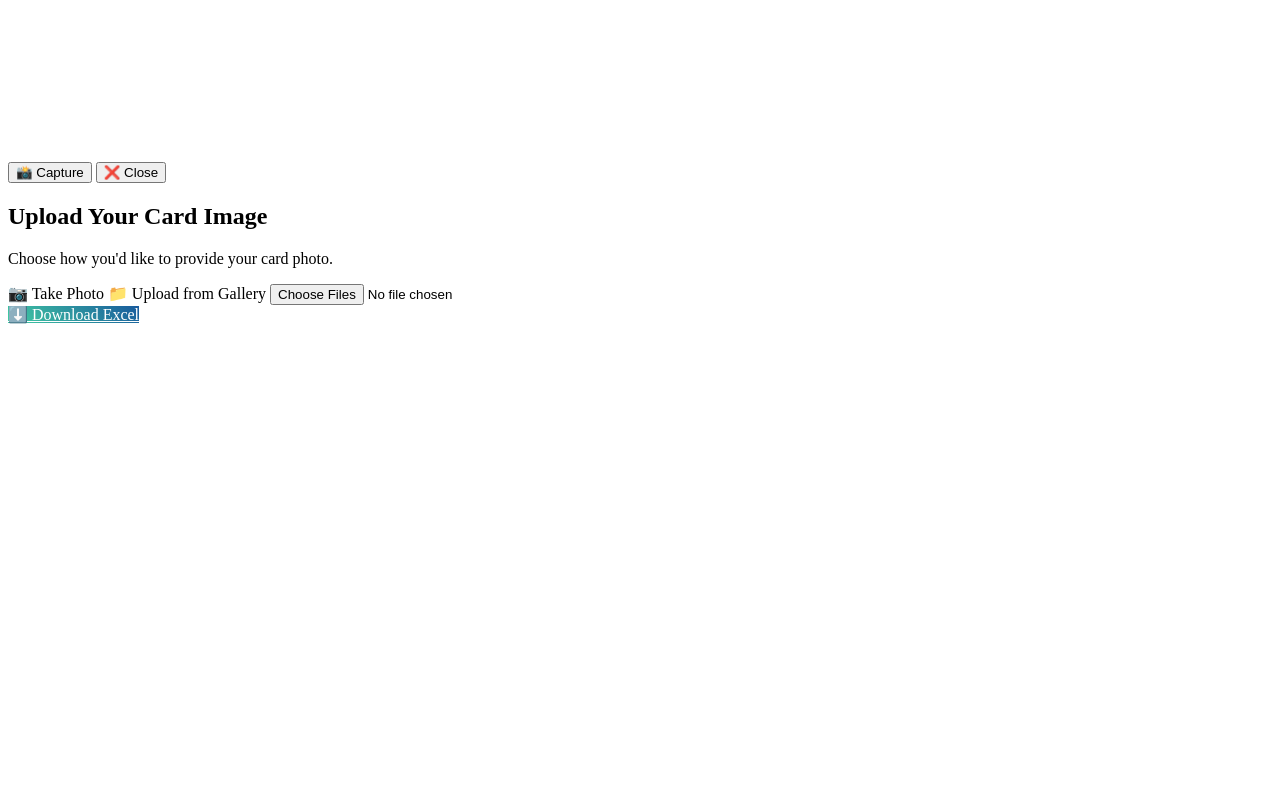
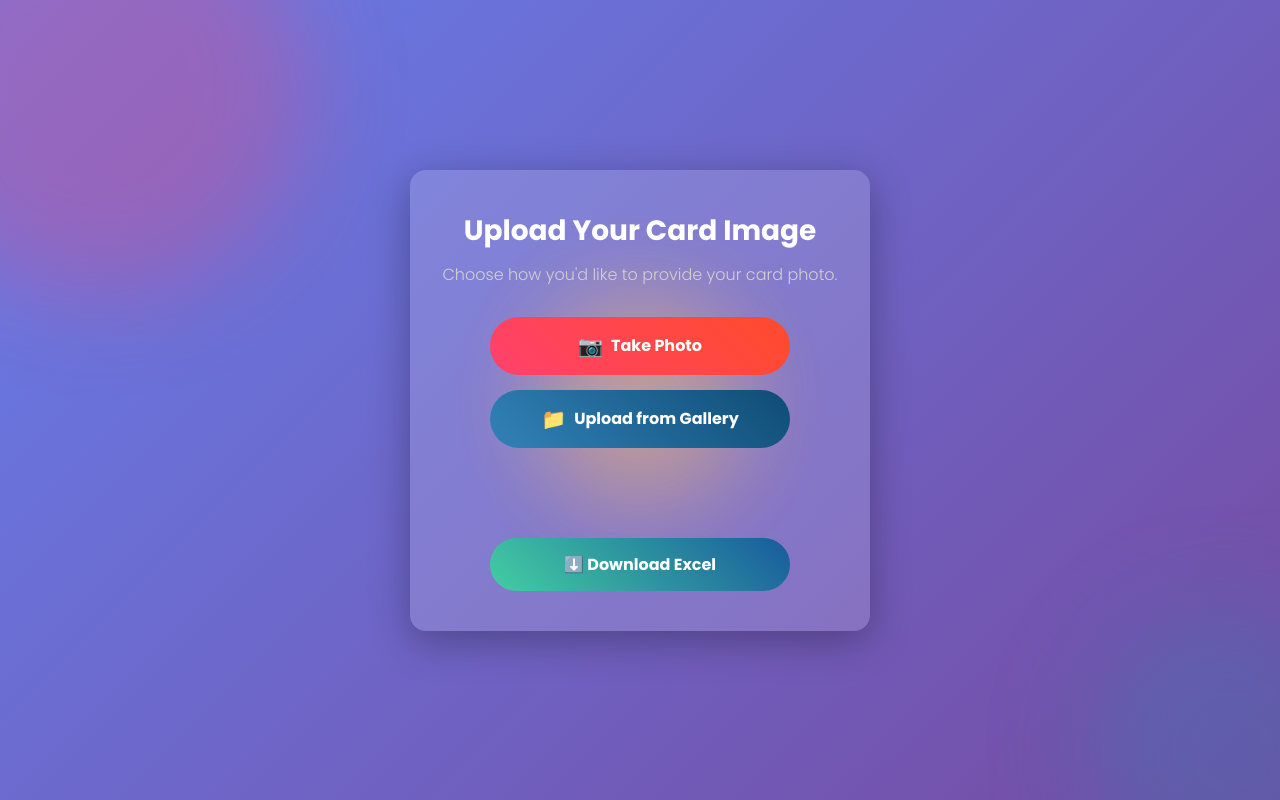
Before and after one commit to AmmarRiaz123/threeft, a Flask app: page / in a window 1280 px wide. Run offline with Flask 3, Linux system fonts and the light colour scheme.

Commit message:
Update styling.css

```diff
--- a/static/styling.css
+++ b/static/styling.css
@@ -1,6 +1,155 @@
-/* ...existing styles remain unchanged... */
+/* styling.css */
+* {
+  margin: 0;
+  padding: 0;
+  box-sizing: border-box;
+}
 
-/* Additional button for download */
+body {
+  min-height: 100vh;
+  background: linear-gradient(135deg, #667eea, #764ba2);
+  overflow: auto;
+  font-family: 'Poppins', sans-serif;
+  display: flex;
+  justify-content: center;
+  align-items: center;
+  animation: fadeInBody 1.5s ease forwards;
+}
+
+.background-shapes {
+  position: absolute;
+  top: 0;
+  left: 0;
+  width: 100%;
+  height: 100%;
+  overflow: hidden;
+  z-index: 0;
+}
+
+.shape {
+  position: absolute;
+  border-radius: 50%;
+  opacity: 0.3;
+  animation: float 20s infinite ease-in-out alternate;
+  filter: blur(50px);
+}
+
+.shape1 {
+  width: 400px;
+  height: 400px;
+  background: #ff416c;
+  top: -100px;
+  left: -100px;
+}
+
+.shape2 {
+  width: 300px;
+  height: 300px;
+  background: #3282b8;
+  bottom: -100px;
+  right: -100px;
+  animation-delay: 5s;
+}
+
+.shape3 {
+  width: 200px;
+  height: 200px;
+  background: #ffb347;
+  top: 50%;
+  left: 50%;
+  transform: translate(-50%, -50%);
+  animation-delay: 10s;
+}
+
+@keyframes float {
+  0% { transform: translateY(0) scale(1); }
+  100% { transform: translateY(-50px) scale(1.2); }
+}
+
+.container {
+  position: relative;
+  z-index: 2;
+  width: 100%;
+  max-width: 500px;
+  padding: 20px;
+}
+
+.glass-card {
+  background: rgba(255, 255, 255, 0.15);
+  border-radius: 16px;
+  padding: 40px 30px;
+  backdrop-filter: blur(10px);
+  box-shadow: 0 10px 40px rgba(0, 0, 0, 0.3);
+  text-align: center;
+  transform: translateY(30px);
+  opacity: 0;
+  animation: slideUp 1s ease forwards 0.5s;
+}
+
+.glass-card h2 {
+  color: #fff;
+  font-size: 28px;
+  font-weight: 600;
+  margin-bottom: 10px;
+}
+
+.subtitle {
+  color: #d1d1d1;
+  font-weight: 300;
+  margin-bottom: 30px;
+}
+
+form {
+  display: flex;
+  flex-direction: column;
+  gap: 15px;
+  align-items: center;
+}
+
+.button {
+  display: inline-flex;
+  align-items: center;
+  justify-content: center;
+  padding: 14px 24px;
+  border-radius: 50px;
+  border: none;
+  cursor: pointer;
+  font-weight: 600;
+  font-size: 16px;
+  text-decoration: none;
+  transition: all 0.3s ease;
+  width: 100%;
+  max-width: 300px;
+  position: relative;
+  overflow: hidden;
+}
+
+.button .icon {
+  margin-right: 8px;
+  font-size: 20px;
+}
+
+.camera-btn {
+  background: linear-gradient(45deg, #ff416c, #ff4b2b);
+  color: #fff;
+}
+
+.camera-btn:hover {
+  background: linear-gradient(45deg, #ff4b2b, #ff416c);
+  box-shadow: 0 0 20px rgba(255, 75, 43, 0.6);
+}
+
+.upload-btn {
+  background: linear-gradient(45deg, #3282b8, #0f4c75);
+  color: #fff;
+}
+
+.upload-btn:hover {
+  background: linear-gradient(45deg, #0f4c75, #3282b8);
+  box-shadow: 0 0 20px rgba(50, 130, 184, 0.6);
+}
+
+/* New: Download Excel Button */
 .download-btn {
   background: linear-gradient(45deg, #43cea2, #185a9d);
   color: #fff;
@@ -11,12 +160,182 @@
   box-shadow: 0 0 20px rgba(24, 90, 157, 0.6);
 }
 
-/* Hidden utility class */
+/* Hide element */
 .hidden {
   display: none;
 }
 
-/* Add margin between buttons */
+/* Space between stacked buttons */
 form .button + .button {
   margin-top: 10px;
 }
+
+input[type="file"] {
+  display: none;
+}
+
+.preview {
+  margin-top: 20px;
+  opacity: 0;
+  transition: opacity 0.5s ease;
+}
+
+.preview img {
+  max-width: 100%;
+  border-radius: 10px;
+  box-shadow: 0 8px 20px rgba(0, 0, 0, 0.4);
+  animation: fadeIn 1s ease forwards;
+}
+
+.extracted-info {
+  margin-top: 20px;
+  text-align: left;
+  color: #fff;
+  animation: fadeIn 1s ease forwards;
+  width: 100%;
+}
+
+.info-block {
+  background-color: rgba(255, 255, 255, 0.1);
+  border-radius: 12px;
+  padding: 15px 20px;
+  margin-bottom: 15px;
+  box-shadow: 0 6px 20px rgba(0, 0, 0, 0.25);
+}
+
+.info-block h3 {
+  margin-bottom: 10px;
+  color: #ffd369;
+}
+
+.info-block p {
+  margin: 4px 0;
+}
+
+/* Animations */
+@keyframes fadeInBody {
+  from { opacity: 0; }
+  to { opacity: 1; }
+}
+
+@keyframes slideUp {
+  from { transform: translateY(30px); opacity: 0; }
+  to { transform: translateY(0); opacity: 1; }
+}
+
+@keyframes fadeIn {
+  from { opacity: 0; }
+  to { opacity: 1; }
+}
+
+.success-message {
+  text-align: center;
+  margin-bottom: 20px;
+  animation: fadeInScale 0.6s ease;
+}
+
+.checkmark-wrapper {
+  display: flex;
+  flex-direction: column;
+  align-items: center;
+  color: #ffffff;
+  font-weight: 600;
+  font-size: 18px;
+}
+
+.checkmark-circle {
+  width: 40px;
+  height: 40px;
+  border-radius: 50%;
+  display: inline-block;
+  border: 4px solid #278701;
+  position: relative;
+  margin-bottom: 10px;
+  animation: pop 0.3s ease;
+}
+
+.checkmark-stem {
+  position: absolute;
+  width: 2px;
+  height: 12px;
+  background-color: #278701;
+  top: 10px;
+  left: 18px;
+  transform: rotate(45deg);
+}
+
+.checkmark-kick {
+  position: absolute;
+  width: 2px;
+  height: 6px;
+  background-color: #278701;
+  top: 16px;
+  left: 14px;
+  transform: rotate(-45deg);
+}
+
+@keyframes fadeInScale {
+  0% { opacity: 0; transform: scale(0.9); }
+  100% { opacity: 1; transform: scale(1); }
+}
+
+@keyframes pop {
+  0% { transform: scale(0.5); opacity: 0; }
+  100% { transform: scale(1); opacity: 1; }
+}
+
+.loader-overlay {
+  position: fixed;
+  top: 0;
+  left: 0;
+  width: 100%;
+  height: 100%;
+  background: rgba(0, 0, 0, 0.6);
+  z-index: 9999;
+  display: flex;
+  justify-content: center;
+  align-items: center;
+  flex-direction: column;
+  color: white;
+  font-size: 20px;
+  font-weight: 500;
+}
+
+.spinner {
+  width: 50px;
+  height: 50px;
+  border: 5px solid #fff;
+  border-top: 5px solid #00ff84;
+  border-radius: 50%;
+  animation: spin 1s linear infinite;
+  margin-bottom: 20px;
+}
+
+@keyframes spin {
+  to { transform: rotate(360deg); }
+}
+
+/* Webcam modal */
+.modal {
+  display: none;
+  position: fixed;
+  z-index: 999;
+  left: 0; top: 0;
+  width: 100%; height: 100%;
+  background-color: rgba(0,0,0,0.8);
+  justify-content: center;
+  align-items: center;
+}
+
+.modal-content {
+  background: #fff;
+  padding: 20px;
+  border-radius: 12px;
+  text-align: center;
+}
+
+#webcam {
+  width: 100%;
+  max-width: 400px;
+  border-radius: 10px;
+}
```
